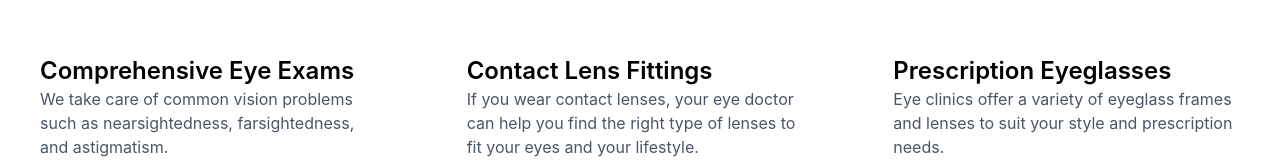
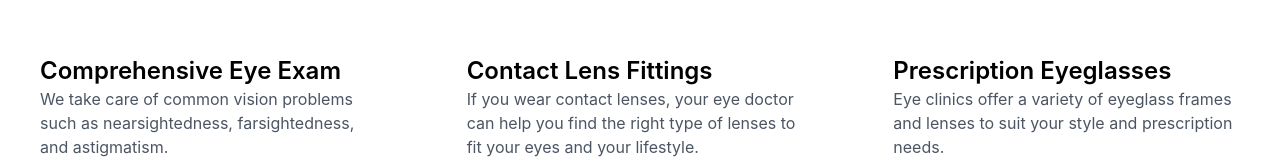
Before and after one commit to Shreya388/Clinic-website, a Next.js app: page / in a window 1280 px wide. Shown: the part 1081-1241 px from the top of the page. Built offline with nearby package versions, Linux system fonts and the light colour scheme; some icons are missing.

Commit message:
made some changes

```diff
--- a/components/services.js
+++ b/components/services.js
@@ -18,7 +18,7 @@ const CardList = (props) => {
 
 const serviceList = [
   {
-    title: "Comprehensive Eye Exams",
+    title: "Comprehensive Eye Exam",
     description:
       "We take care of common vision problems such as nearsightedness, farsightedness, and astigmatism.",
   },
```
